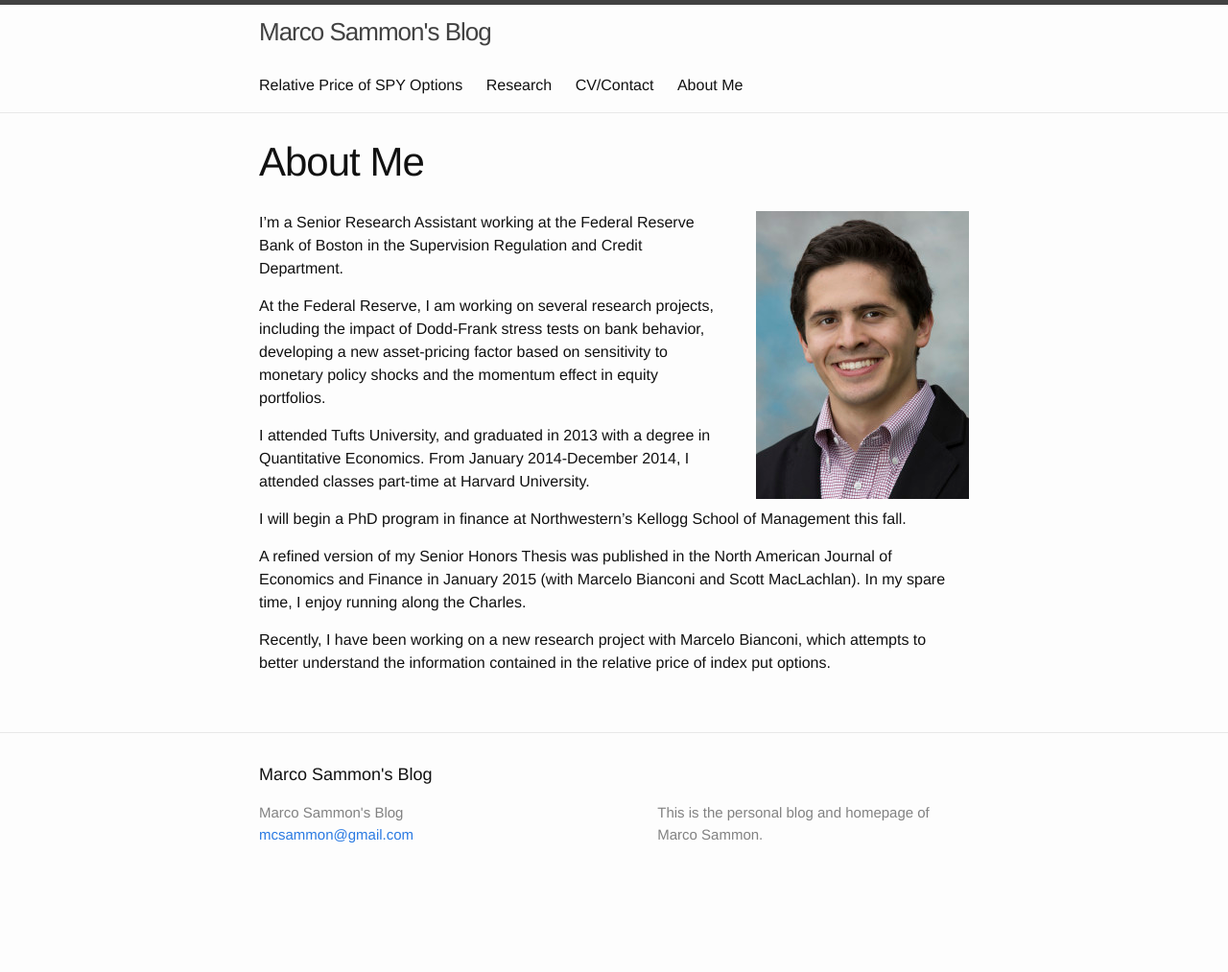
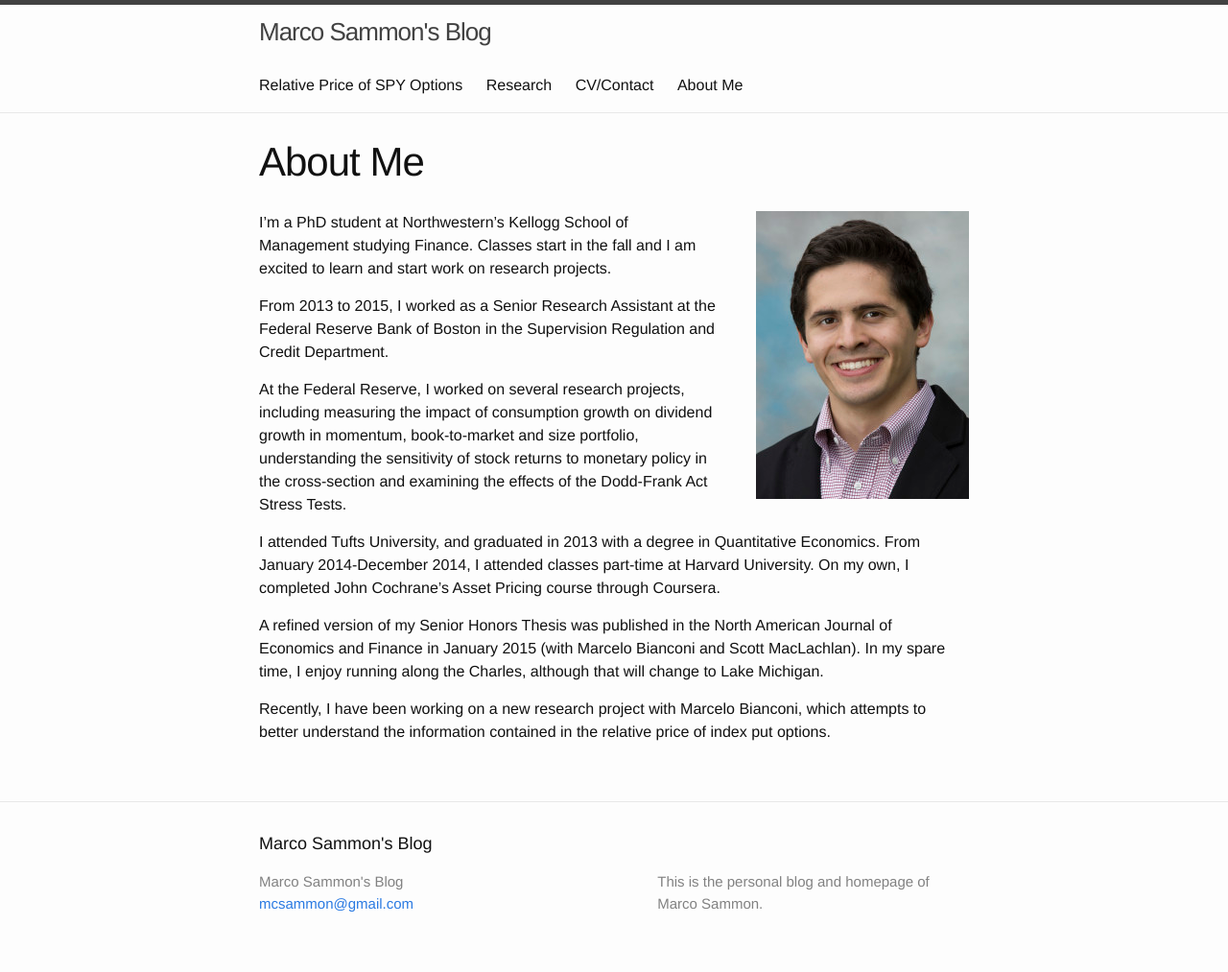
Before and after one commit to mcsammon/mcsammon.github.io, a Jekyll site: the page built from about-me.md, in a window 1280 px wide. Shown: the whole page at 96% size. Built offline with Jekyll 4.4.1, drawn with Linux system fonts in a browser that asks for light colours; before the commit the page ends 941 px from its top, so only the background shows below that.

Commit message:
Kellogg Update

```diff
--- a/about-me.md
+++ b/about-me.md
@@ -7,19 +7,16 @@ order: 4
 
 <img src="/images/Marco_Headshot-222x300.jpg" style="float:right;margin-left:40px">
 
-I’m a Senior Research Assistant working at the Federal Reserve Bank of Boston in
-the Supervision Regulation and Credit Department.
+I'm a PhD student at Northwestern's Kellogg School of Management studying Finance.  Classes start in the fall and I am excited to learn and start work on research projects.
 
-At the Federal Reserve, I am working on several research projects, including the impact of Dodd-Frank stress tests on bank behavior, developing a new asset-pricing factor based on sensitivity to monetary policy shocks and the momentum effect in equity portfolios.
+From 2013 to 2015, I worked as a Senior Research Assistant at the Federal Reserve Bank of Boston in the Supervision Regulation and Credit Department.
 
-I attended Tufts University, and graduated in 2013 with a degree in Quantitative
-Economics.  From January 2014-December 2014, I attended classes part-time at
-Harvard University.
+At the Federal Reserve, I worked on several research projects, including measuring the impact of consumption growth on dividend growth in momentum, book-to-market and size portfolio, understanding the sensitivity of stock returns to monetary policy in the cross-section and examining the effects of the Dodd-Frank Act Stress Tests.
 
-I will begin a PhD program in finance at Northwestern's Kellogg School of Management this fall.
+I attended Tufts University, and graduated in 2013 with a degree in Quantitative Economics.  From January 2014-December 2014, I attended classes part-time at Harvard University.  On my own, I completed John Cochrane's Asset Pricing course through Coursera.
 
 A refined version of my Senior Honors Thesis was published in the North American
 Journal of Economics and Finance in January 2015 (with Marcelo Bianconi and
-Scott MacLachlan). In my spare time, I enjoy running along the Charles.
+Scott MacLachlan). In my spare time, I enjoy running along the Charles, although that will change to Lake Michigan.
 
 Recently, I have been working on a new research project with Marcelo Bianconi, which attempts to better understand the information contained in the relative price of index put options.
```
Also changed, not shown: cv-contact.html (+2 -6 lines).
